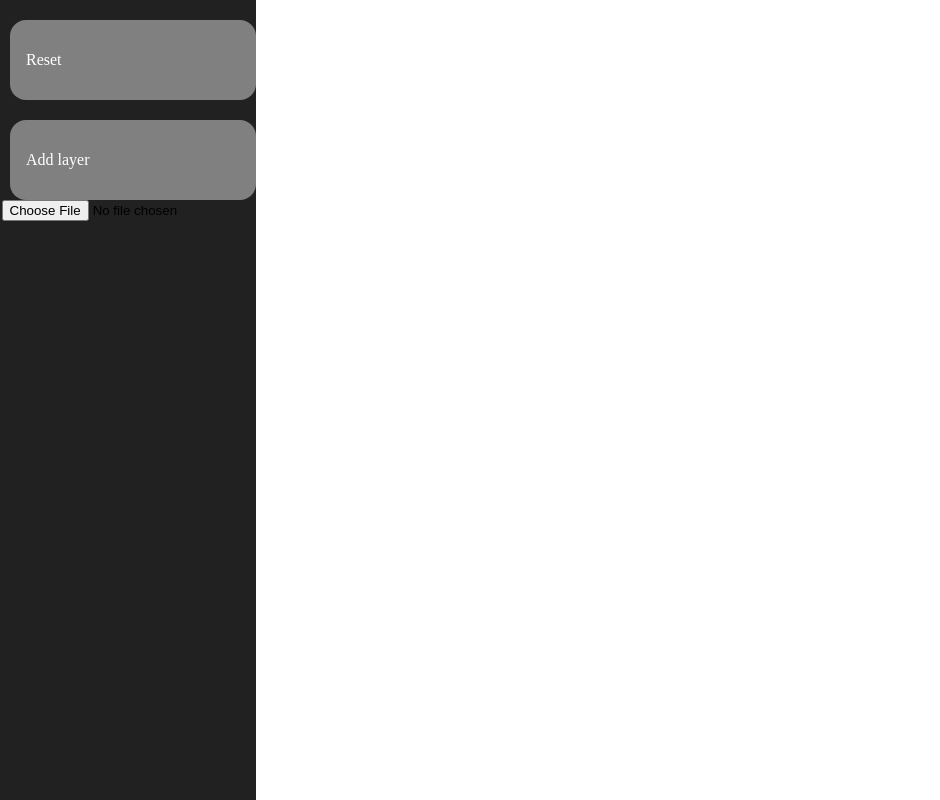
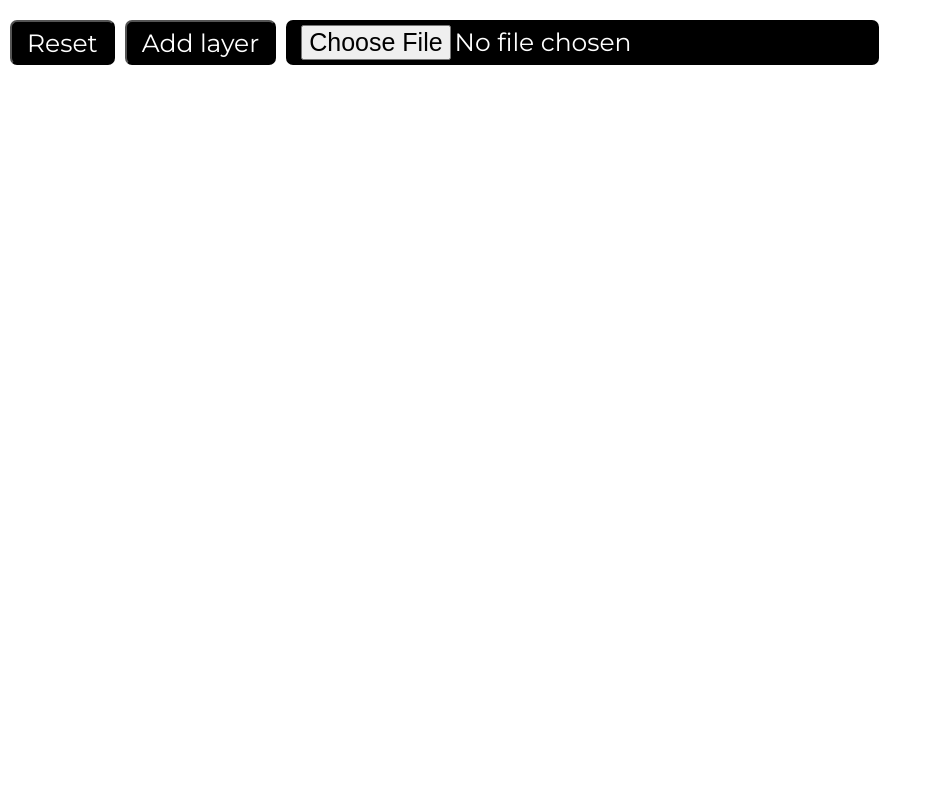
Before and after one commit to Yawn0/Pixel-Interactions, a plain HTML site: page index.html in a window 1280 px wide. Shown: the whole page, without its empty margins (0-940 px from the left). Drawn offline with Linux system fonts and the light colour scheme.

Commit message:
Revert "Started adding side menu"
This reverts commit dcf112698df36315b3539b01170c656b19013e98.

```diff
--- a/index.html
+++ b/index.html
@@ -14,28 +14,15 @@
 </head>
 <body>
     <!-- image converted to Base64 to prevent CORS problems -->
-    <nav class="navbar">
-        <ul class="navbar-nav">
-            <li class="logo">
-                <a type="button">
-                    <i></i>
-                </a>
-            </li>
-            <li class="nav-item">
-                <a type="button" class="nav-button" id="resetbutton">Reset</a>
-            </li>
-            <li class="nav-item">
-                <a type="button" class="nav-button" id="addlayer">Add layer</a>
-            </li>
-            <li>
-                <input title="image" type="file" id="imageInput" onchange="onFileSelected(event)"/>
-            </li>
-        </ul>
-    </nav>
-    <main>
+    <div class="controls">
+        <button id="resetbutton">Reset</button>
+        <button id="addlayer">Add layer</button>
+        <input title="image" type="file" id="imageInput" onchange="onFileSelected(event)"/>
+    </div>
+    <div>
         <img alt="IMAGE NOT FOUND" id="image1" src="" >
         <canvas id="canvas1"></canvas>
-    </main>
+    </div>
 
 </body>
 </html>
--- a/style.css
+++ b/style.css
@@ -1,81 +1,36 @@
-:root {
-    font-size: 16px;
-    font-family:'Montserrat, Consolas, Courier New';
-    --text-primary: white;
-    --text-secondary: gray;
-    --bg-primary: #212121;
-    --bg-secondary: #5c5959;
-    --transition-speed: 0.25s;
-}
-
-body{
-    color:black;
-    background-color: white;
-    margin:0;
-    padding:0;
-}
-
-main {
-    margin-left: 5rem;
-    padding: 1rem;
-}
-
-.navbar{
-    width: 5rem;
-    height: 100vh;
-    position: fixed;
-    background-color: var(--bg-primary);
-    transition: var(--transition-speed);
-}
-
-.navbar:hover{
-    width: 16rem;
-}
-
-.navbar-nav{
-    list-style: none;
-    padding: 0;
-    margin: 0;
-    display: flex;
-    flex-direction: column;
-    align-items: center;
-}
-
-.nav-item{
-    width: 100%;
-}
-
-.nav-item:last-child{
-    margin-top: auto;
-}
-
-.nav-button{
-    display: flex;
-    align-items: center;
-    height: 5rem;
-    color:var(--text-primary);
-    margin-top: 20px;
-    margin-left: 10px;
-    min-width: 6rem;
-    padding-left: 1rem;
-    padding-right: 1rem;
-    /* padding-left: 15px;
-    padding-right: 15px;
-    padding-top: 5px;
-    padding-bottom: 5px; */
-    font-size: 1rem;
-    color: var(--text-primary);
-    background-color: var(--text-secondary);
-    transition: .3s;
-    border-radius: 1rem;
+* {
+  margin:0;
+  padding:0;
 }
 
 #canvas1 {
     position: absolute;
 }
 
-#image1{
+.controls{
+    display: flex;
+    position: absolute;
+    z-index: 100;
+    width: 100%;
+}
+
+img{
     display: none;
+}
+
+button, input{
+    margin-top: 20px;
+    margin-left: 10px;
+    padding-left: 15px;
+    padding-right: 15px;
+    padding-top: 5px;
+    padding-bottom: 5px;
+    font-size: 25px;
+    font-family: 'Montserrat';
+    color: white;
+    background-color: black;
+    transition: .3s;
+    border-radius: 7px;
 }
 
 button:hover{
```
